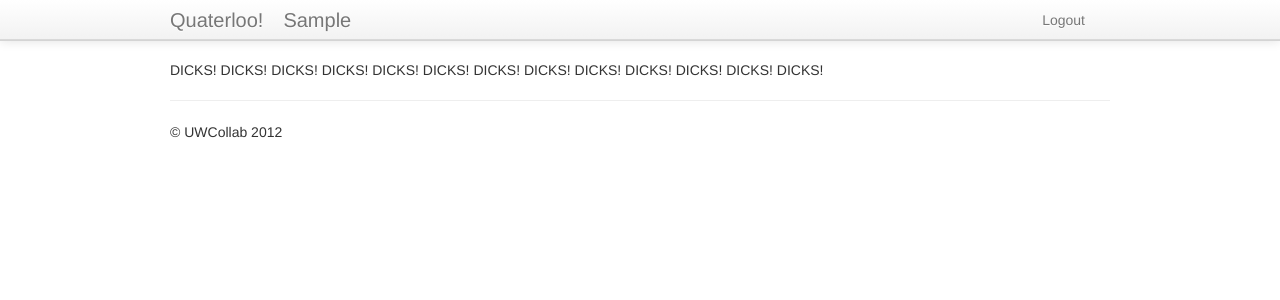
After one commit to irvanjitsingh/uwcollab, a Django app: template uwcollab/templates/post.html in a window 1280 px wide. The commit adds this page. Shown: the top 300 px of the page. Run offline with Django 3.2, Linux system fonts and the light colour scheme; the template is opened without the code that fills it: most values are stand-ins (such as "Sample title", 1, 10 or a date in 2020); some libraries are stand-ins or nearby versions.

Commit message:
working on posts still :(

```diff
--- /dev/null
+++ b/uwcollab/media/css/quaterloo.css
@@ -0,0 +1,3 @@
+.post_item{
+
+}
--- a/uwcollab/templates/base.html
+++ b/uwcollab/templates/base.html
@@ -6,6 +6,7 @@
 
     <!-- Le styles -->
     <link href="/media/css/bootstrap.min.css" rel="stylesheet">
+    <link href="/media/css/quaterloo.css" rel="stylesheet">
     <style type="text/css">
       body {
         padding-top: 60px;
--- a/uwcollab/templates/home.html
+++ b/uwcollab/templates/home.html
@@ -1,6 +1,6 @@
 {% extends 'base.html' %}
 {% block nav_bar_content %}
-<a class="brand" href="#">{{first_name}}</a>
+<a class="brand" href="">{{first_name}}</a>
 <ul style="float:right" class="nav">
     <li><a href="{% url logout %}">Logout</a></li>
 </ul>
@@ -32,7 +32,9 @@
 <div>
 	<ul>
 		{% for question in questions %}
-    		<li>{{ question.user.username }} asked {{ question.title }}</li>
+    		<li class="post_item">
+    			<a href="posts/{{ question.id }}">{{ question.user.username }} asked {{ question.title }}</a>
+    		</li>
 		{% endfor %}
 	</ul>
 </div>
--- /dev/null
+++ b/uwcollab/templates/post.html
@@ -0,0 +1,10 @@
+{% extends 'base.html' %}
+{% block nav_bar_content %}
+<a class="brand" href="{% url home %}">{{first_name}}</a>
+<ul style="float:right" class="nav">
+    <li><a href="{% url logout %}">Logout</a></li>
+</ul>
+{% endblock %}
+{% block content %}
+DICKS! DICKS! DICKS! DICKS! DICKS! DICKS! DICKS! DICKS! DICKS! DICKS! DICKS! DICKS! DICKS!
+{% endblock %}
--- a/uwcollab/uwcollab/urls.py
+++ b/uwcollab/uwcollab/urls.py
@@ -5,7 +5,7 @@ from django.contrib.staticfiles.urls import staticfiles_urlpatterns
 # Uncomment the next two lines to enable the admin:
 from django.contrib import admin
 from auth.views import LandingView, logout
-from posts.views import HomeView
+from posts.views import HomeView, PostView
 import settings
 
 
@@ -25,6 +25,9 @@ urlpatterns = patterns('',
     url(r'^logout/?$', logout, name='logout'),
     url(r'^home/?$', HomeView.as_view(), name='home'),
 
+    #post urls
+    url(r'^posts/(?P<post_id>\d+)/?$', PostView.as_view(), name='post_view')
+
 )
 
 # Path to static assets
```
Also changed, not shown: uwcollab/posts/views.py (+13 -0 lines), uwcollab/uwcollab/uwcollab.db, 2 other files.
